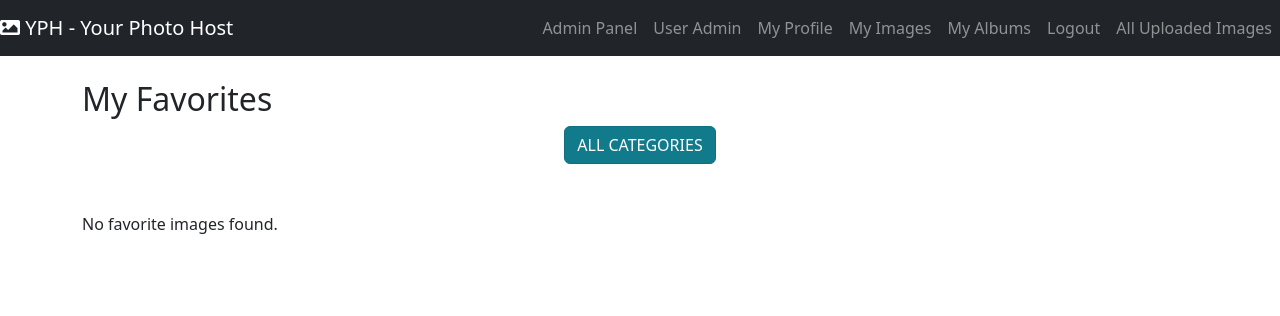
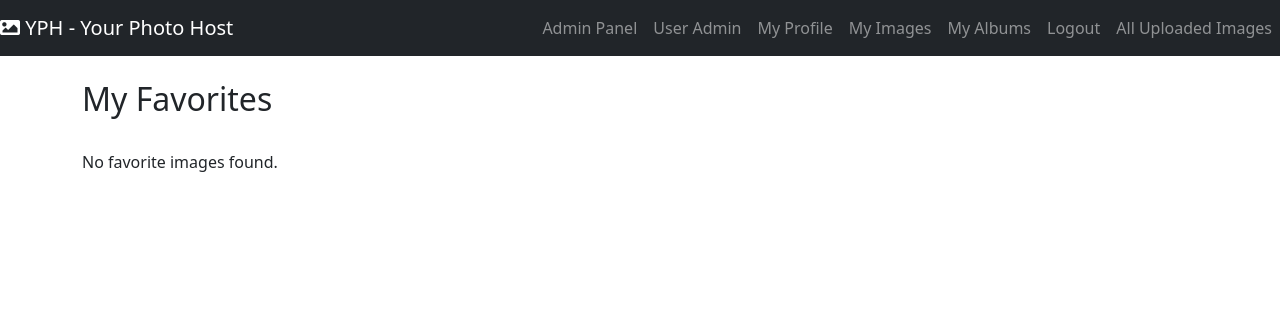
Before and after one commit to MurtadaAhmed/YPH-YourPhotoHost, a Django app: page /my_favorites/ in a window 1280 px wide. Shown: the top 316 px of the page. Run offline with Django 4.2, Linux system fonts and the light colour scheme; the visitor is signed in with stand-in values (Sample User, id 1); data that the repository does not hold is empty; some libraries are stand-ins or nearby versions.

Commit message:
corrected my_favorite template

```diff
--- a/murtidjango/templates/my_favorites.html
+++ b/murtidjango/templates/my_favorites.html
@@ -12,20 +12,6 @@
 
 </div>
 
-<div class="row">
-    <div class="col">
-        <div class="d-flex justify-content-center">
-            <div class="btn-group" role="group">
-                <a href="{% url 'my_favorites' %}" class="btn btn-info{% if not selected_category %} active{% endif %}">ALL CATEGORIES</a>
-                {% for category in categories %}
-                <a href="{% url 'my_favorites' %}?category={{ category }}" class="btn btn-info{% if category == selected_category %} active{% endif %}">{{ category|upper }}</a>
-                {% endfor %}
-            </div>
-        </div>
-    </div>
-</div>
-
-<br>
 
 {% if favorite_images %}
 <div class="row">
```
